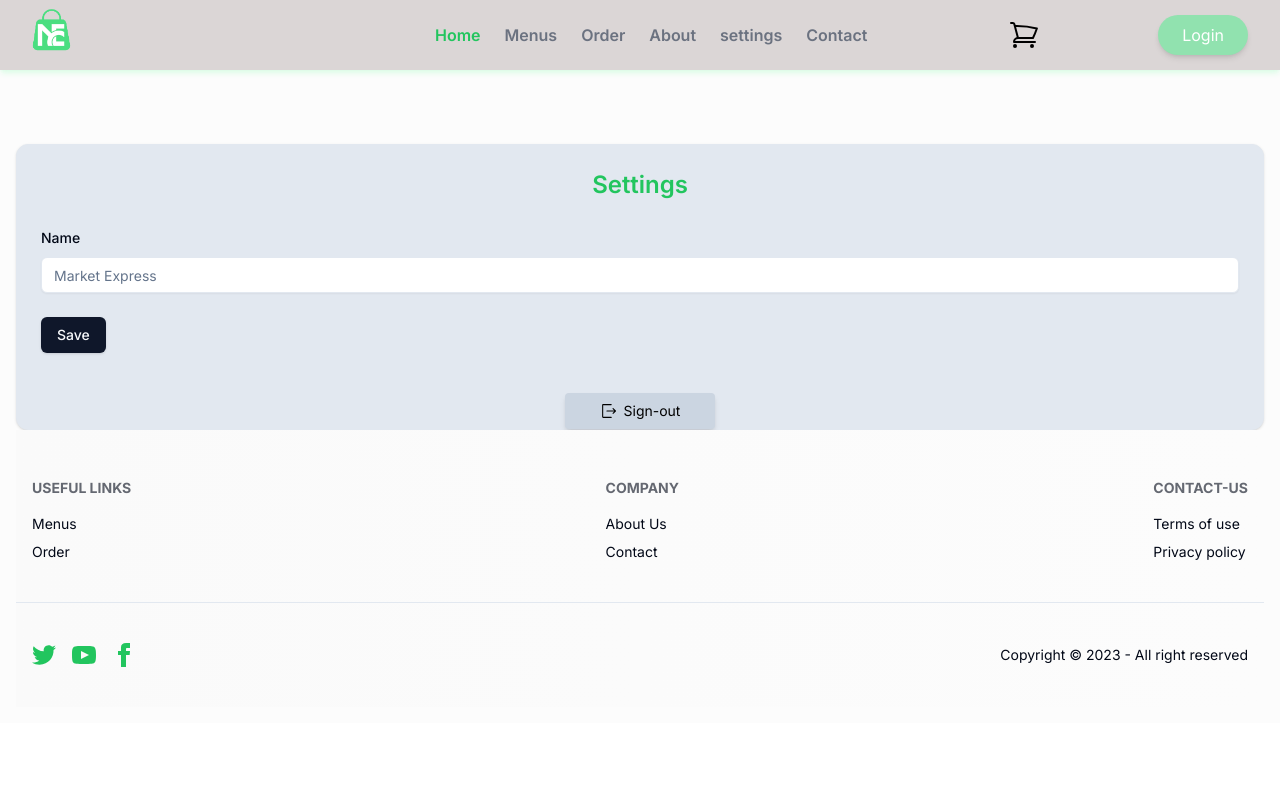
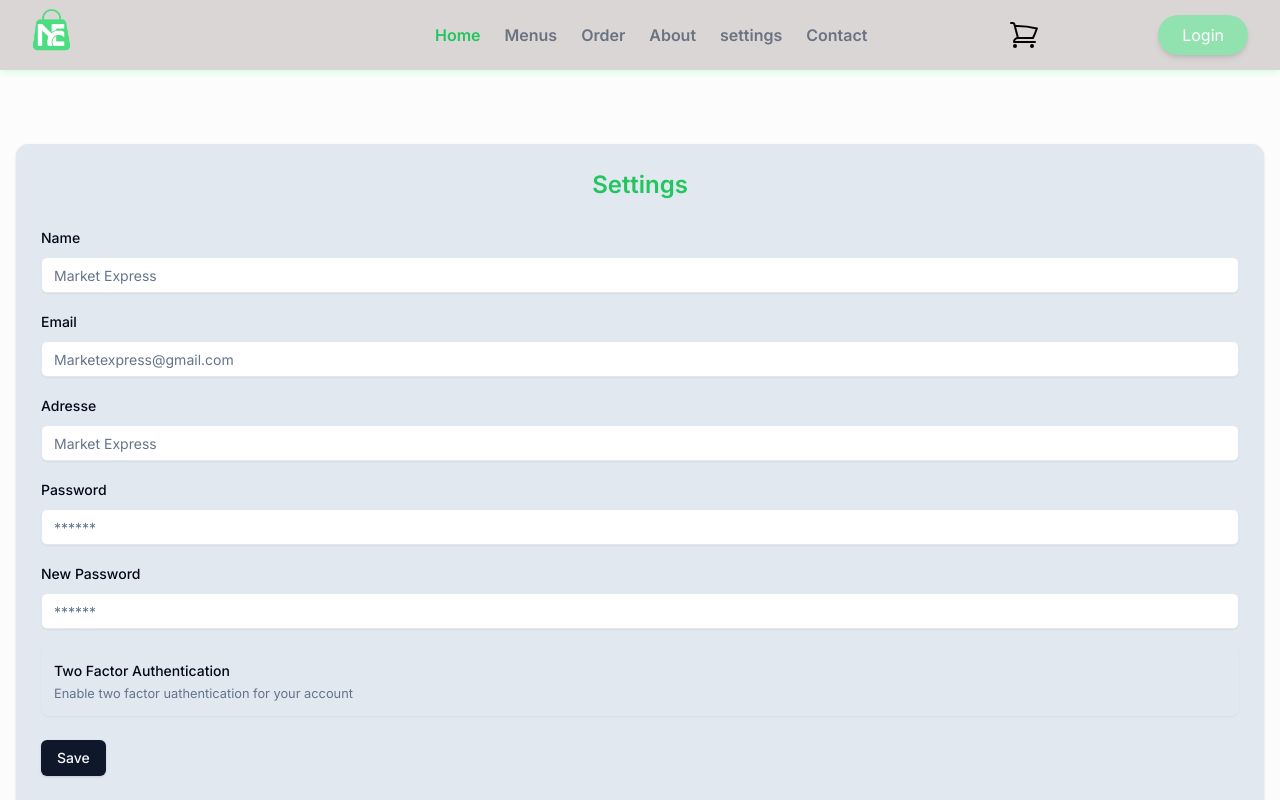
Before and after one commit to Ngoe333/Auth-Market-Express-Website, a Next.js app: page /settings in a window 1280 px wide. Shown: the top 800 px of the page. Built offline with nearby package versions, Linux system fonts and the light colour scheme; no server answers.

Commit message:
Good Field

```diff
--- a/package.json
+++ b/package.json
@@ -19,6 +19,7 @@
     "@radix-ui/react-icons": "^1.3.0",
     "@radix-ui/react-label": "^2.0.2",
     "@radix-ui/react-slot": "^1.0.2",
+    "@radix-ui/react-switch": "^1.0.3",
     "bcrypt": "^5.1.1",
     "bcryptjs": "^2.4.3",
     "class-variance-authority": "^0.7.0",
--- a/schemas/index.tsx
+++ b/schemas/index.tsx
@@ -1,3 +1,4 @@
+import { truncateSync } from 'fs';
 import * as z from 'zod';
 
 export const NewPasswordSchema = z.object({
@@ -19,7 +20,27 @@
 
 
 export const SettingsSchema = z.object({
-    name: z.optional(z.string() || z.undefined())
+    name: z.optional(z.string() || z.undefined()),
+    isTwoFactorEnabled: z.optional(z.boolean()),
+    email: z.optional(z.string().email()),
+    adresse: z.optional(z.string()),
+    password: z.optional(z.string().min(6)),
+    newpassword: z.optional(z.string().min(6)),
+}).refine((data) => {
+    if(data.password && !data.newpassword){
+        return false;
+    }
+
+    if(data.newpassword && !data.password){
+        return false;
+    }
+
+    return true;
+
+},  {
+    message: 'Password is required!',
+    path: ['password']
+
 });
 
 
--- a/src/app/(protected)/settings/page.tsx
+++ b/src/app/(protected)/settings/page.tsx
@@ -8,13 +8,14 @@
 import { Card, CardHeader, CardContent } from '@/components/ui/card';
 import { Button } from '@/components/ui/button';
 import { settings } from '../../../../action/settings';
-import { useTransition, useState} from 'react';
+import { useTransition, useState } from 'react';
 import { useSession } from 'next-auth/react';
 import { SettingsSchema } from '../../../../schemas';
 import { FormSuccess } from '@/components/form-success';
 import { FormError } from '@/components/form-error';
 import { cn } from '@/lib/utils';
 import { useCurrentUser } from '../../../../hooks/use-current-user';
+import { Switch } from '@radix-ui/react-switch';
 import {
   Form,
   FormItem,
@@ -40,6 +41,10 @@
     resolver: zodResolver(SettingsSchema),
     defaultValues: {
       name: user?.name || undefined,
+      email: user?.email || undefined,
+      adresse: undefined,
+      password: undefined,
+      newpassword: undefined,
     }
   })
 
@@ -92,16 +97,131 @@
                         placeholder='Market Express'
                         disabled={isPending}
                         className={cn('bg-white')}
-
-
                       />
                     </FormControl>
+
+                    <FormMessage />
+                  </FormItem>
+                )}
+              />
+
+              <FormField
+                control={form.control}
+                name="email"
+                render={({ field }) => (
+                  <FormItem>
+                    <FormLabel>Email</FormLabel>
+                    <FormControl>
+                      <Input
+
+                        {...field}
+                        placeholder='Marketexpress@gmail.com'
+                        disabled={isPending}
+                        className={cn('bg-white')}
+                        type='email'
+                      />
+                    </FormControl>
+
+                    <FormMessage />
+                  </FormItem>
+                )}
+              />
+
+              <FormField
+                control={form.control}
+                name="adresse"
+                render={({ field }) => (
+                  <FormItem>
+                    <FormLabel>Adresse</FormLabel>
+                    <FormControl>
+                      <Input
+
+                        {...field}
+                        placeholder='Market Express'
+                        disabled={isPending}
+                        className={cn('bg-white')}
+                      />
+                    </FormControl>
+
+                    <FormMessage />
+                  </FormItem>
+                )}
+              />
+
+              <FormField
+                control={form.control}
+                name="password"
+                render={({ field }) => (
+                  <FormItem>
+                    <FormLabel>Password</FormLabel>
+                    <FormControl>
+                      <Input
+
+                        {...field}
+                        placeholder='******'
+                        disabled={isPending}
+                        className={cn('bg-white')}
+                        type='password'
+                      />
+                    </FormControl>
+
+                    <FormMessage />
+                  </FormItem>
+                )}
+              />
+
+              <FormField
+                control={form.control}
+                name="newpassword"
+                render={({ field }) => (
+                  <FormItem>
+                    <FormLabel>New Password</FormLabel>
+                    <FormControl>
+                      <Input
+
+                        {...field}
+                        placeholder='******'
+                        disabled={isPending}
+                        className={cn('bg-white')}
+                        type='password'
+                      />
+                    </FormControl>
+
+                    <FormMessage />
+                  </FormItem>
+                )}
+              />
+
+              <FormField
+                control={form.control}
+                name="isTwoFactorEnabled"
+                render={({ field }) => (
+                  <FormItem className='flex flex-row items-center justify-between rounded-lg border p-3 shadow-sm'>
+                    <div className='space-y-0.5'>
+                      <FormLabel>
+                        Two Factor Authentication
+                      </FormLabel>
+
+                      <FormDescription>
+                        Enable two factor uathentication for your account
+                      </FormDescription>
+
+                    </div>
+
+                    <FormControl>
+                      <Switch
+                      disabled={isPending}
+                      checked={field.value}
+                      onCheckedChange={field.onChange}
+                    />
+                    </FormControl>
+
                   </FormItem>
                 )}
               />
             </div>
-            <FormError message={error}/>
-            <FormSuccess message={success}/>
+            <FormError message={error} />
+            <FormSuccess message={success} />
             <Button disabled={isPending} type='submit'>
               Save
             </Button>
@@ -112,7 +232,7 @@
 
       </CardContent>
 
-      <button onClick={onClick} type='submit' className=' bg-slate-300 px-4 py-2 shadow-md mx-auto mt-4 text-black cursor-pointer text-sm rounded flex items-center justify-center h-full w-[150px]'>
+      <button onClick={onClick} type='submit' className=' bg-slate-300 mb-2 px-4 py-2 shadow-md mx-auto mt-4 text-black cursor-pointer text-sm rounded flex items-center justify-center h-full w-[120px]'>
         <ExitIcon className=' h-4 w-4 mr-2' />
         Sign-out
       </button>
--- /dev/null
+++ b/src/components/ui/switch.tsx
@@ -0,0 +1,29 @@
+"use client"
+
+import * as React from "react"
+import * as SwitchPrimitives from "@radix-ui/react-switch"
+
+import { cn } from "@/lib/utils"
+
+const Switch = React.forwardRef<
+  React.ElementRef<typeof SwitchPrimitives.Root>,
+  React.ComponentPropsWithoutRef<typeof SwitchPrimitives.Root>
+>(({ className, ...props }, ref) => (
+  <SwitchPrimitives.Root
+    className={cn(
+      "peer inline-flex h-5 w-9 shrink-0 cursor-pointer items-center rounded-full border-2 border-transparent shadow-sm transition-colors focus-visible:outline-none focus-visible:ring-2 focus-visible:ring-ring focus-visible:ring-offset-2 focus-visible:ring-offset-background disabled:cursor-not-allowed disabled:opacity-50 data-[state=checked]:bg-primary data-[state=unchecked]:bg-input",
+      className
+    )}
+    {...props}
+    ref={ref}
+  >
+    <SwitchPrimitives.Thumb
+      className={cn(
+        "pointer-events-none block h-4 w-4 rounded-full bg-background shadow-lg ring-0 transition-transform data-[state=checked]:translate-x-4 data-[state=unchecked]:translate-x-0"
+      )}
+    />
+  </SwitchPrimitives.Root>
+))
+Switch.displayName = SwitchPrimitives.Root.displayName
+
+export { Switch }
```
Also changed, not shown: 1 other file (tests, documents, lock files or other folders).
